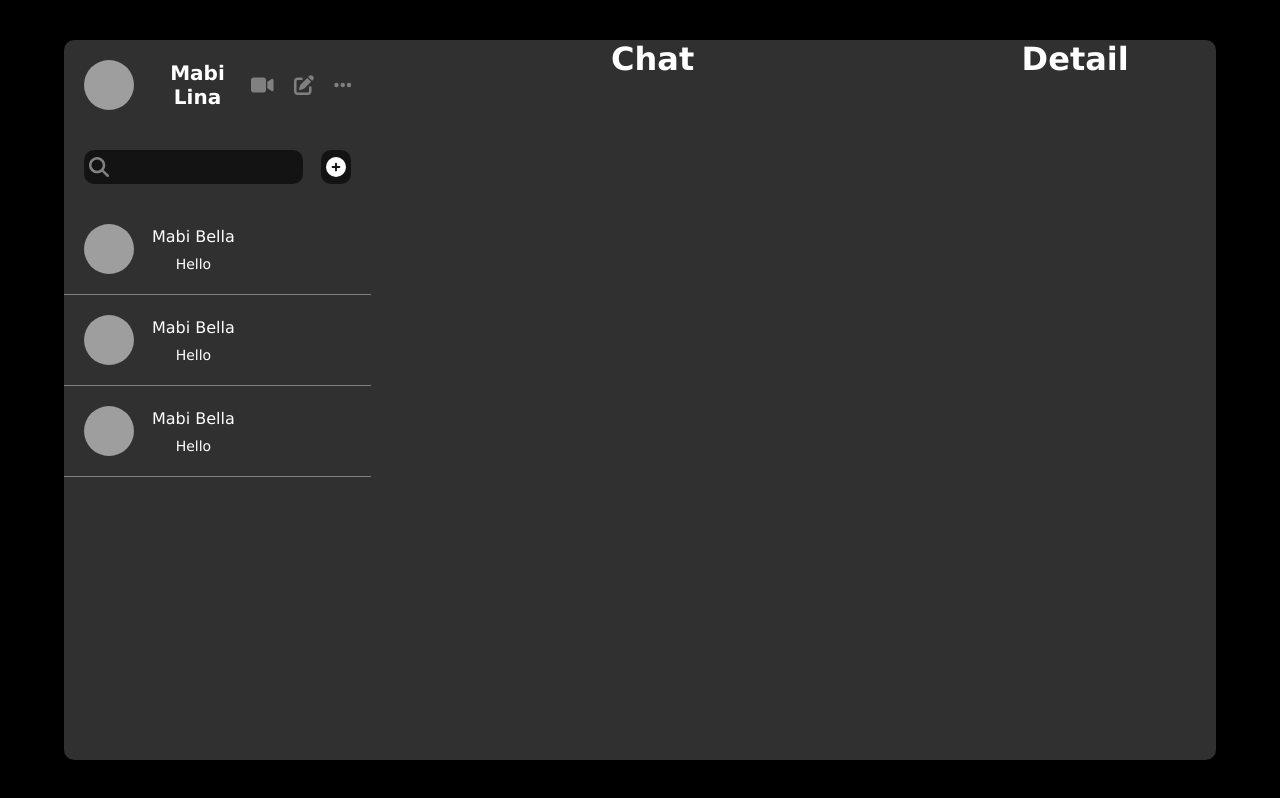
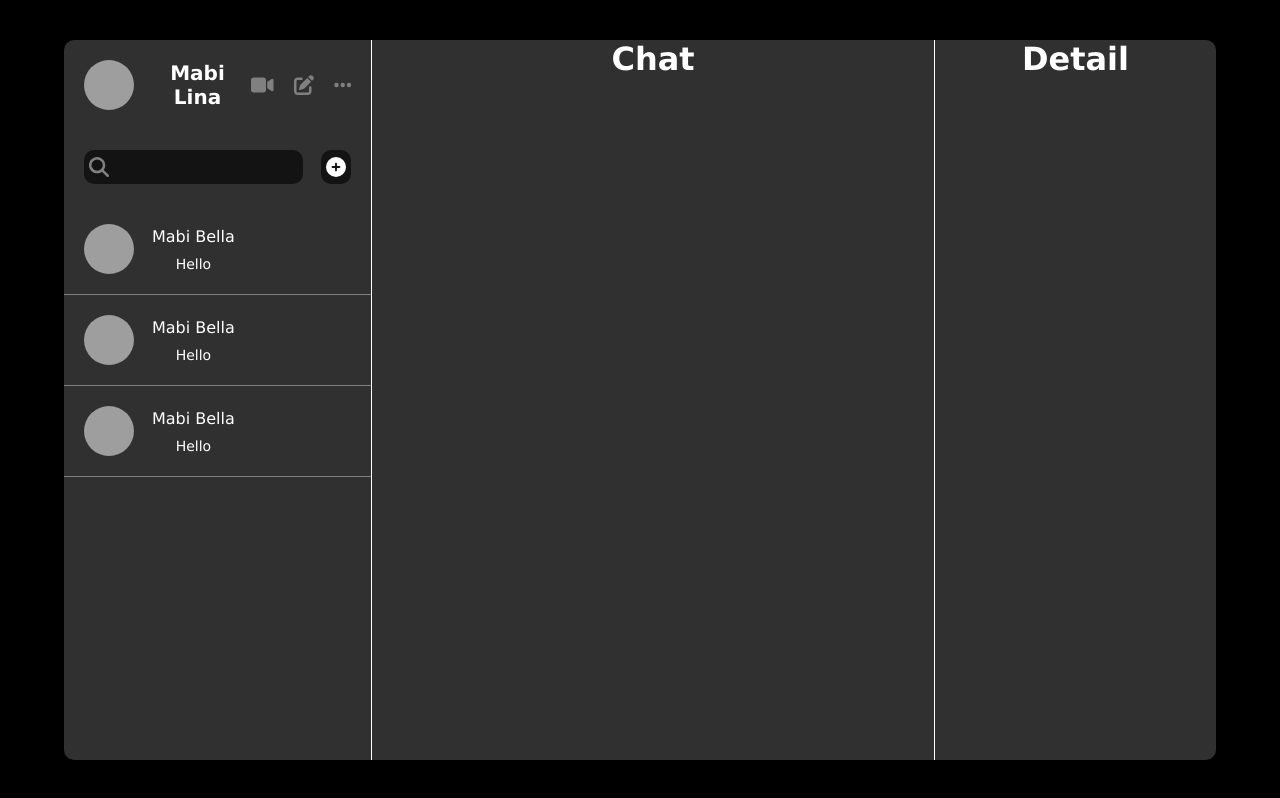
Before and after one commit to LuisArielRetanaHernadez/chat_mabi, a React (Vite) app: page / in a window 1280 px wide. Built offline with nearby package versions, Linux system fonts and the light colour scheme; grey boxes are pictures that could not be loaded.

Commit message:
agregando un border left y right en el chat para diferenciar las diferentes secciones

```diff
--- a/src/components/chat/chat.style.css
+++ b/src/components/chat/chat.style.css
@@ -1,3 +1,5 @@
 .chat {
+  border-left: 1px solid white;
+  border-right: 1px solid white;
   flex: 2;
 }
```
